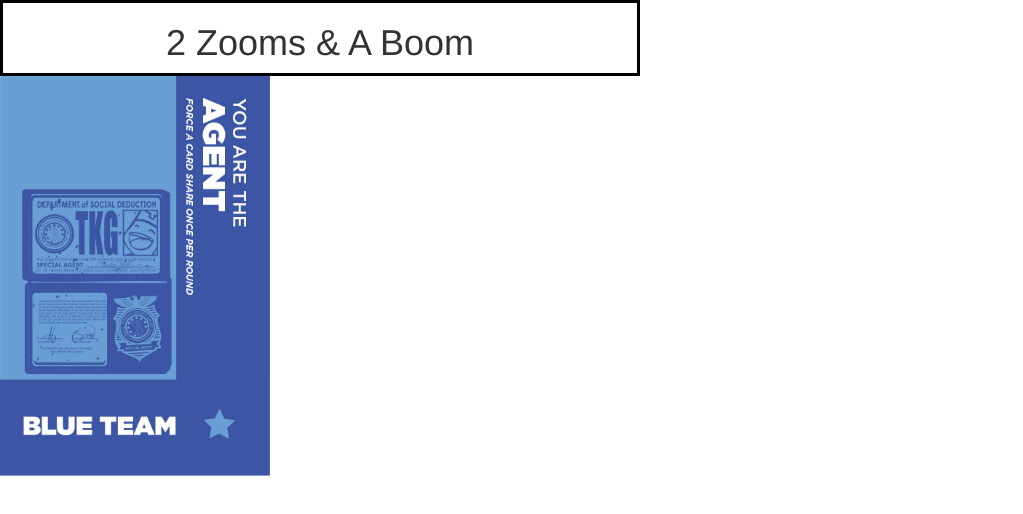
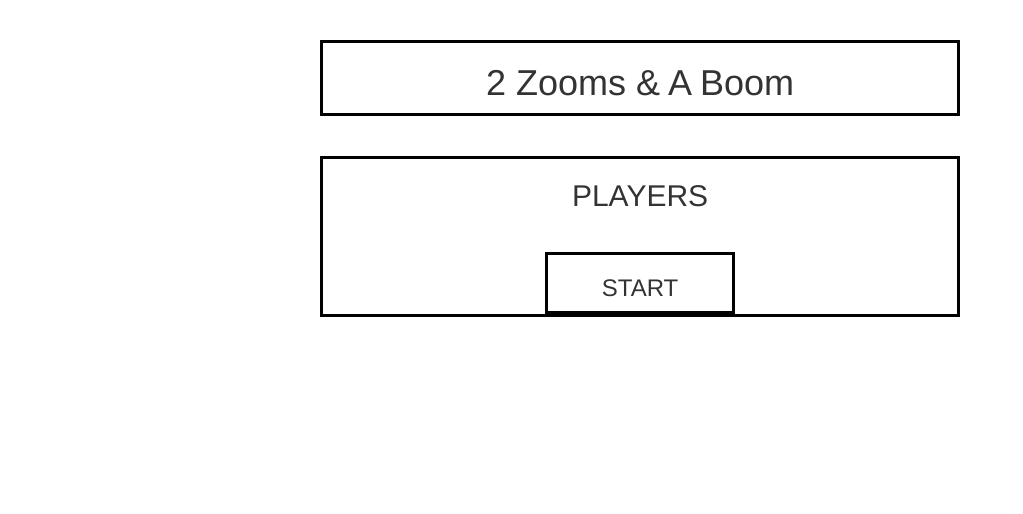
Before and after one commit to Bennibraun/Two-Zooms-and-a-Boom, a website: page index.html in a window 1280 px wide. Shown: the whole page, without its empty margins (0-1023 px from the left). Drawn offline with nearby package versions, Linux system fonts and the light colour scheme; no server answers.

Commit message:
htmldone

```diff
--- a/index.html
+++ b/index.html
@@ -19,15 +19,24 @@
 
     <!-- Latest compiled and minified JavaScript -->
     <script src="https://stackpath.bootstrapcdn.com/bootstrap/3.4.1/js/bootstrap.min.js" integrity="sha384-aJ21OjlMXNL5UyIl/XNwTMqvzeRMZH2w8c5cRVpzpU8Y5bApTppSuUkhZXN0VxHd" crossorigin="anonymous"></script>
+
+    <link rel="stylesheet" href="/static/main.css">
 </head>
 
 <body>
 
-    <div style="width:50%; border: 3px solid black;">
+    <div style="width:50%; border: 3px solid black; margin: auto; margin-top: 5vh;">
         <h1 style="text-align: center;">2 Zooms & A Boom</h1>
     </div>
 
-    <img src="/static/cards/agent_blue.jpg" style="height:50vh;">
+    <div style="width:50%; border: 3px solid black; margin: auto; margin-top: 5vh;">
+        <h2 style="text-align: center;">PLAYERS</h2>
+    <div>
+
+    <div style="width:30%; border: 3px solid black; margin: auto; margin-top: 5vh;">
+        <h3 style="text-align: center;">START</h3>
+    <div>
+
 
 </body>
 
```
